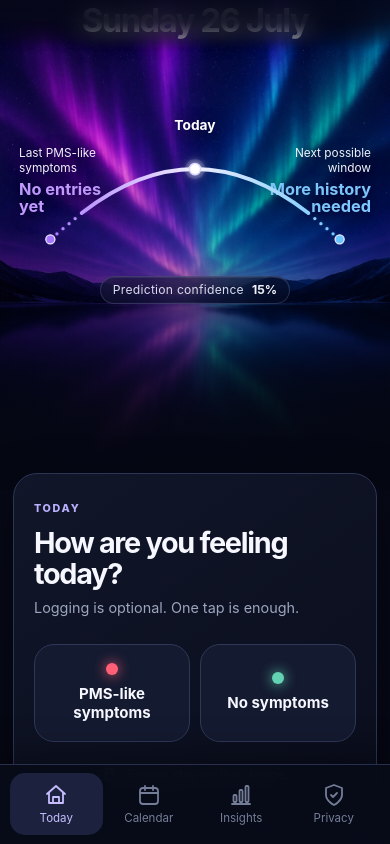
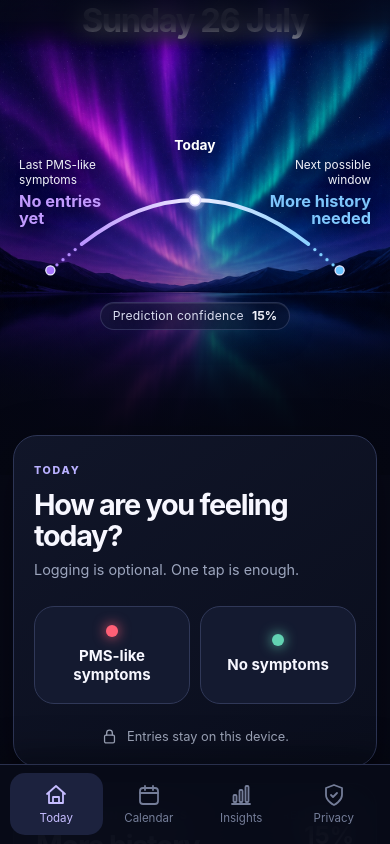
Before and after one commit to lynera-app/lynera-app, a React (Vite) app: page / in a window 390 px wide. Both pictures are taken after a click on the button "Start privately". Shown: the part 156-1000 px from the top of the page. Built offline with nearby package versions, Linux system fonts and the light colour scheme.

Commit message:
Update as requested in preview

```diff
--- a/public/sw.js
+++ b/public/sw.js
@@ -1,4 +1,4 @@
-const CACHE = 'lynera-v12';
+const CACHE = 'lynera-v13';
 const base = new URL('./', self.location.href).pathname;
 const core = [base, `${base}manifest.webmanifest`, `${base}icons/icon-192.png`, `${base}icons/icon-512.png`, `${base}icons/apple-touch-icon.png`];
 self.addEventListener('install', event => event.waitUntil(caches.open(CACHE).then(cache => cache.addAll(core)).then(() => self.skipWaiting())));
--- a/src/styles.css
+++ b/src/styles.css
@@ -669,3 +669,74 @@ body{background:#050713}
 @media(max-width:520px){
   .home-content{margin-top:-20px}
 }
+
+/* Lynera corrected preview-aligned layout v13
+   Restores the complete approved preview spacing, then applies the final
+   additional 10% upward movement of the daily check-in section. */
+.pattern-hero{
+  min-height:575px;
+  background-position:center 68%;
+}
+.pattern-content{
+  padding-top:42px;
+  padding-bottom:34px;
+}
+.hero-kicker{
+  margin-bottom:34px;
+}
+.hero-today{
+  margin-bottom:38px;
+}
+.timeline-stage{
+  padding-top:96px;
+  margin-top:-14px;
+}
+.timeline-label-left,
+.timeline-label-right{
+  top:101px;
+}
+.timeline-label-center{
+  top:80px;
+}
+.hero-confidence{
+  margin-top:20px;
+}
+.home-content{
+  position:relative;
+  margin-top:-42px;
+  padding-top:0;
+}
+
+@media(max-width:520px){
+  .pattern-hero{
+    min-height:555px;
+    background-position:center 70%;
+  }
+  .pattern-content{
+    padding:38px 18px 32px;
+  }
+  .hero-kicker{
+    margin-bottom:31px;
+  }
+  .hero-today{
+    margin-bottom:35px;
+  }
+  .timeline-stage{
+    padding-top:92px;
+    margin-top:-14px;
+  }
+  .timeline-label-left,
+  .timeline-label-right{
+    top:99px;
+  }
+  .timeline-label-center{
+    top:79px;
+  }
+  .hero-confidence{
+    margin-top:19px;
+  }
+  .home-content{
+    margin-top:-40px;
+    padding-top:0;
+  }
+}
```
Also changed, not shown: 1 other file (tests, documents, lock files or other folders).
